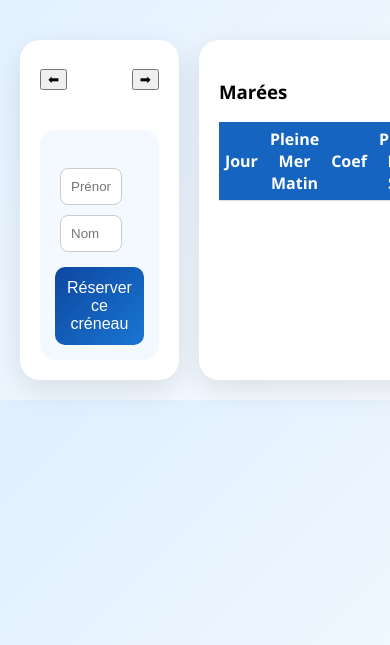
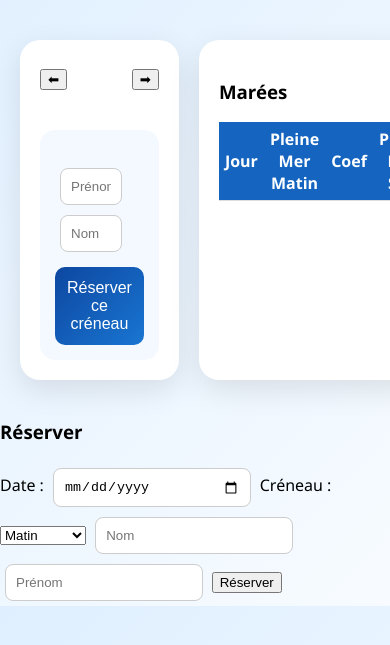
Before and after one commit to josephinegibert-ai/marees-reservation, a website: page public/index.html in a window 390 px wide. Shown: the part 149-794 px from the top of the page. Drawn offline with Linux system fonts and the light colour scheme; no server answers.

Commit message:
bug mobile

```diff
--- a/public/index.html
+++ b/public/index.html
@@ -247,6 +247,24 @@ th, td {
 
 </div>
 
+<div id="reservation">
+    <h3>Réserver</h3>
+
+    <label>Date :</label>
+    <input type="date" id="date">
+
+    <label>Créneau :</label>
+    <select id="creneau">
+        <option value="matin">Matin</option>
+        <option value="apres-midi">Après-midi</option>
+    </select>
+
+    <input type="text" id="nom" placeholder="Nom">
+    <input type="text" id="prenom" placeholder="Prénom">
+
+    <button onclick="reserver()">Réserver</button>
+</div>
+
 <script src="script.js"></script>
 
 </body>
--- a/public/script.js
+++ b/public/script.js
@@ -40,7 +40,7 @@ function renderCalendar() {
     }
 
     for (let d = 1; d <= daysInMonth; d++) {
-        let dateStr = `${year}-${month+1}-${d}`;
+        let dateStr = `${year}-${String(month+1).padStart(2, '0')}-${String(d).padStart(2, '0')}`;
         let today = new Date();
         let currentDayDate = new Date(year, month, d);
 
@@ -150,7 +150,7 @@ async function reserver() {
         body: JSON.stringify({ date: selectedDate, creneau: selectedSlot, nom, prenom })
     });
 
-    alert(`Votre réservation le ${new Date(selectedDate).toLocaleDateString("fr-FR")} (${selectedSlot}) est confirmée`);
+    alert(`Réservation confirmée : ${new Date(selectedDate + "T00:00:00").toLocaleDateString("fr-FR")} (${selectedSlot})`);
 
     await loadReservations();
     renderCalendar();
```
